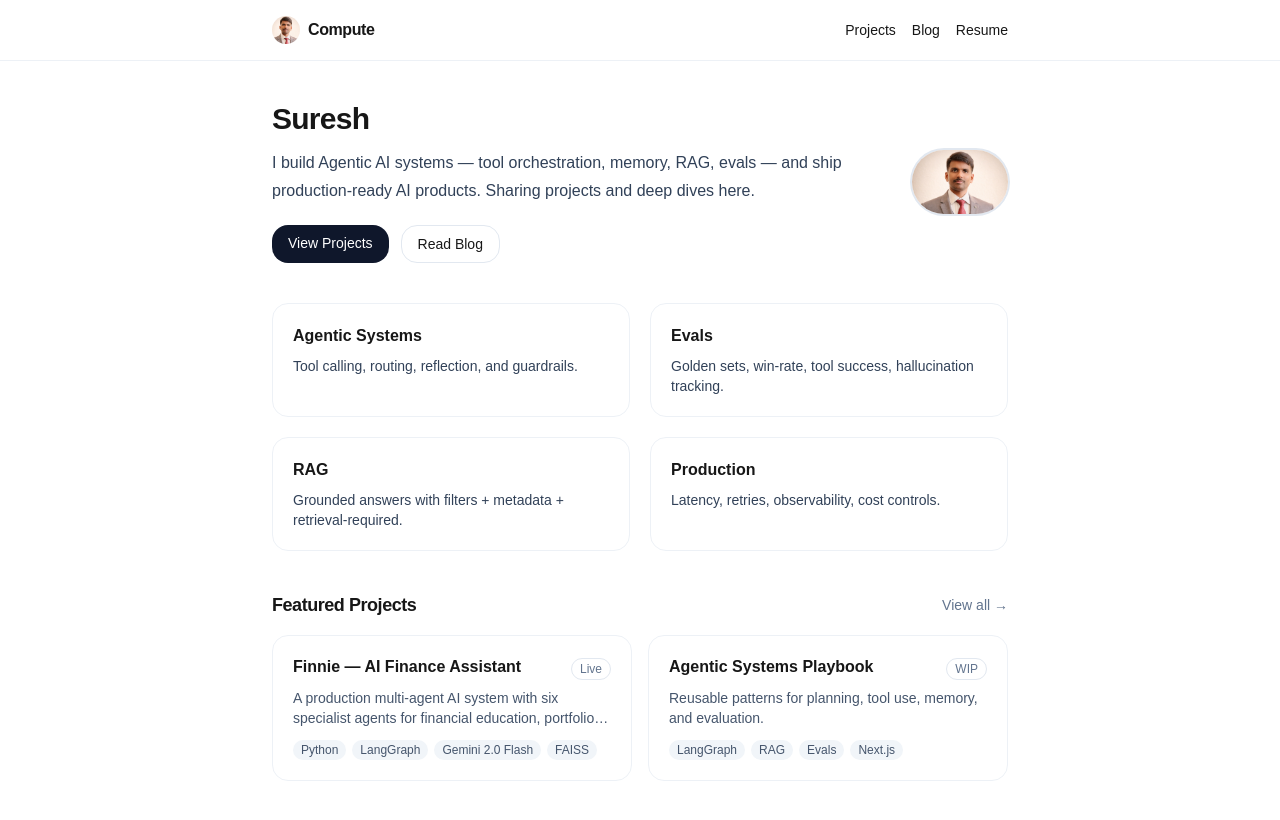
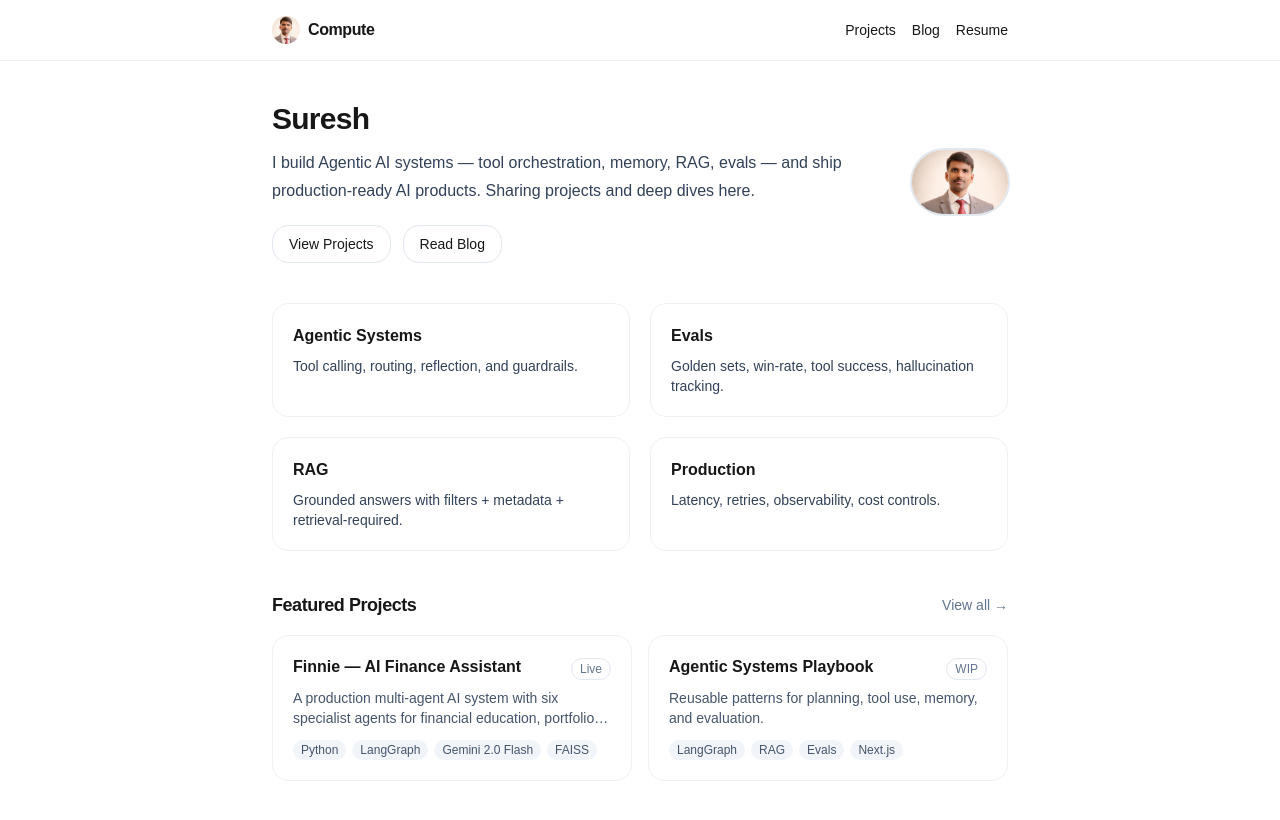
Before and after one commit to sureshkm-ai/compute, a Next.js app: page / in a window 1280 px wide. Built offline with nearby package versions, Linux system fonts and the light colour scheme.

Commit message:
update button styles in the home page

```diff
--- a/src/app/page.tsx
+++ b/src/app/page.tsx
@@ -15,10 +15,10 @@ export default function HomePage() {
           </p>
 
           <div className="flex flex-wrap gap-3 pt-2">
-            <Link className="rounded-2xl bg-slate-900 px-4 py-2 text-sm text-white hover:opacity-90 dark:bg-white dark:text-slate-900" href="/projects">
+            <Link className="rounded-2xl border border-slate-200 px-4 py-2 text-sm hover:opacity-80 dark:border-slate-700" href="/projects">
               View Projects
             </Link>
-            <Link className="rounded-2xl border border-slate-200 px-4 py-2 text-sm hover:opacity-80 dark:border-slate-800" href="/blog">
+            <Link className="rounded-2xl border border-slate-200 px-4 py-2 text-sm hover:opacity-80 dark:border-slate-700" href="/blog">
               Read Blog
             </Link>
           </div>
```
